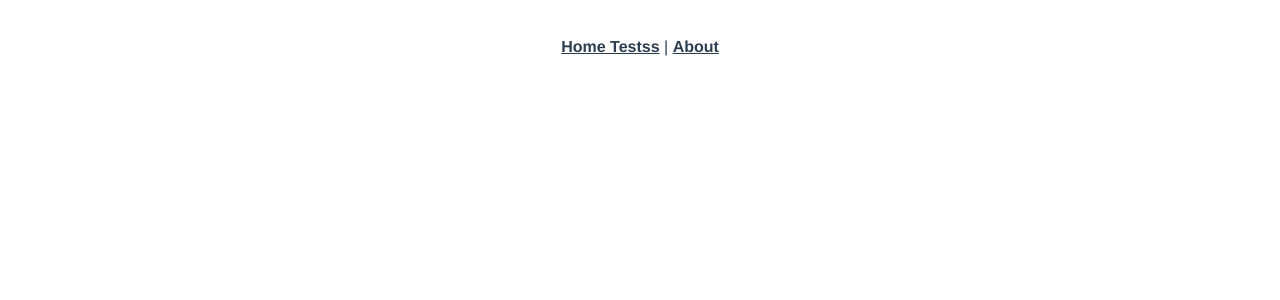
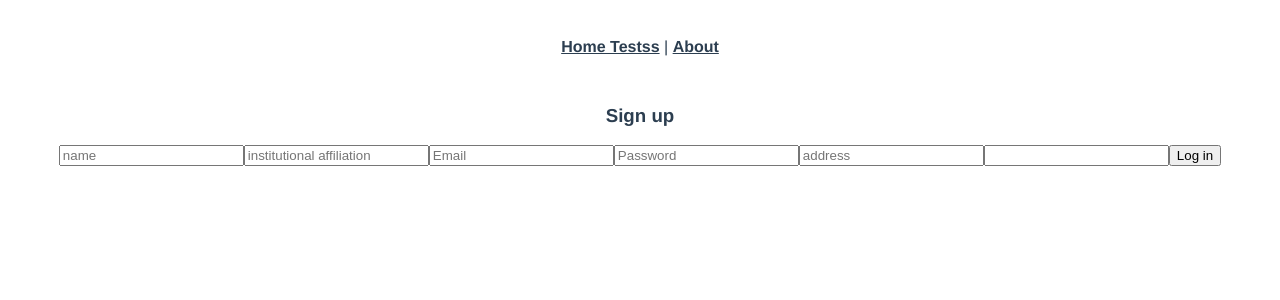
Before and after one commit to Group-10-Vue-Assignment/Cardiomyopathies-Data-Sharing-Platform, a Vue app: page /signup in a window 1280 px wide. Before the commit this address had no page. Shown: the top 300 px of the page. Built offline with nearby package versions, Linux system fonts and the light colour scheme.

Commit message:
Made components

```diff
--- a/package.json
+++ b/package.json
@@ -26,8 +26,7 @@
     "eslint": "^6.7.2",
     "eslint-plugin-prettier": "^3.1.3",
     "eslint-plugin-vue": "^7.0.0-0",
-    "lint-staged": "^9.5.0",
-    "prettier": "^1.19.1"
+    "lint-staged": "^9.5.0"
   },
   "gitHooks": {
     "pre-commit": "lint-staged"
--- a/src/router/index.js
+++ b/src/router/index.js
@@ -1,6 +1,8 @@
 import { createRouter, createWebHistory } from "vue-router";
 import Home from "../views/Home.vue";
-
+import Login from "../views/Login.vue";
+import Signup from "../views/Signup.vue";
+import DashBaord from "../views/DashBoard.vue";
 const routes = [
   {
     path: "/",
@@ -8,13 +10,19 @@ const routes = [
     component: Home
   },
   {
-    path: "/about",
-    name: "About",
-    // route level code-splitting
-    // this generates a separate chunk (about.[hash].js) for this route
-    // which is lazy-loaded when the route is visited.
-    component: () =>
-      import(/* webpackChunkName: "about" */ "../views/About.vue")
+    path: "/login",
+    name: "Login",
+    component: Login
+  },
+  {
+    path: "/signup",
+    name: "Signup",
+    component: Signup
+  },
+  {
+    path: "/dashboard",
+    name: "DashBaord",
+    component: DashBaord
   }
 ];
 
--- /dev/null
+++ b/src/views/DashBoard.vue
@@ -0,0 +1,9 @@
+<template>
+  <h1>User dashboard</h1>
+</template>
+
+<script>
+export default {};
+</script>
+
+<style></style>
--- /dev/null
+++ b/src/views/Login.vue
@@ -0,0 +1,16 @@
+<template>
+  <form @submit.prevent="handleSubmit">
+    <h3>Login</h3>
+    <input type="email" placeholder="Email" v-model="email" />
+    <input type="password" placeholder="Password" v-model="password" />
+    <div v-if="error" class="error">{{ error }}</div>
+    <button v-if="!isPending">Log in</button>
+    <button v-if="isPending" disabled>Loading...</button>
+  </form>
+</template>
+
+<script>
+export default {};
+</script>
+
+<style></style>
--- /dev/null
+++ b/src/views/Signup.vue
@@ -0,0 +1,57 @@
+/*eslint-disable */
+<template>
+  <form @submit.prevent="handleSubmit">
+    <h3>Sign up</h3>
+    <input type="text" placeholder="name" v-model="displayName" required />
+    <input
+      type="text"
+      placeholder="institutional affiliation "
+      v-model="institution"
+      required
+    />
+    <input type="email" placeholder="Email" v-model="email" required />
+    <input type="password" placeholder="Password" v-model="password" required />
+    <input type="address" placeholder="address" v-model="address" />
+    <input type="tel" id="phone" name="phone" v-model="phoneNumber" />
+    <div v-if="error" class="error">{{ error }}</div>
+    <button v-if="!isPending">Log in</button>
+    <button v-if="isPending" disabled>Loading...</button>
+  </form>
+</template>
+
+<script>
+/* eslint-disable */
+import { ref } from 'vue';
+export default {
+  setup() {
+    const displayName = ref(null);
+    const institution = ref(null);
+    const email = ref(null);
+    const password = ref(null);
+    const address = ref(null);
+    const phoneNumber = ref(null);
+
+    const handleSubmit = async () => {
+      console.log(
+        displayName.value,
+        institution.value,
+        email.value,
+        password.value,
+        address.value,
+        phoneNumber.value
+      );
+    };
+    return {
+      displayName,
+      institution,
+      email,
+      handleSubmit,
+      password,
+      address,
+      phoneNumber,
+    };
+  },
+};
+</script>
+
+<style></style>
```
Also changed, not shown: 1 other file (tests, documents, lock files or other folders).
